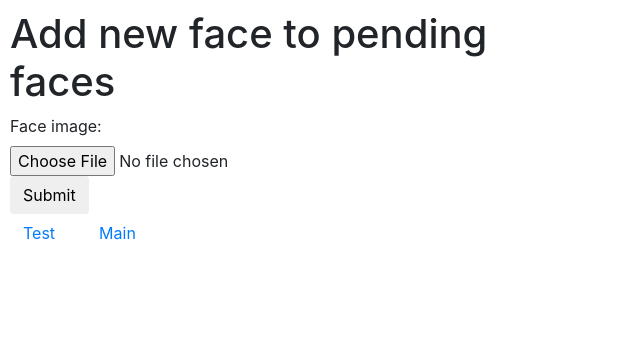
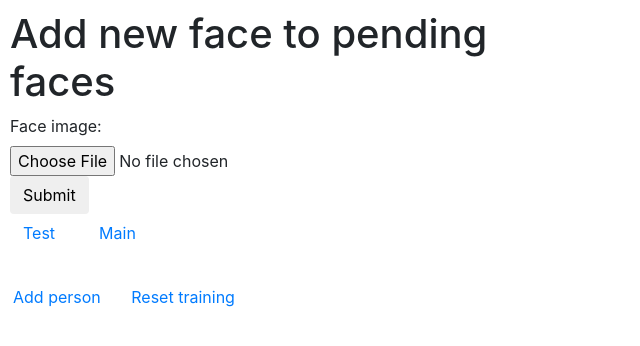
Before and after one commit to bedoron/ICUMisterControlPanel, a Flask app: page /add_face in a window 1280 px wide. Shown: the top 346 px of the page, without its empty margins (0-640 px from the left). Run offline with Flask 2, Linux system fonts and the light colour scheme; some libraries are stand-ins or nearby versions.

Commit message:
Some more fixed to corner cases

```diff
--- a/app/app.py
+++ b/app/app.py
@@ -268,7 +268,12 @@ def face_store():
                 return render_template('face_add_form.html', form=fuf, person_id_param='')
 
             known_group = PersonGroup.known_person_group()
-            result = known_group.add_face_to_person(person.person_id, face)
+            try:
+                result = known_group.add_face_to_person(person.person_id, face)
+            except CognitiveFaceException as ex:
+                flash(ex.msg, category='danger')
+                return render_template('face_add_form.html', form=fuf, person_id_param=id_param)
+
             person.trained_faces = person.trained_faces + [str(face.id)]  # Lists are immutable
             person.save()
             face.person = person.id
@@ -340,6 +345,7 @@ def create_person():
         else:
             person_id = PersonGroup.known_person_group().add_person_by_name(person_name)
             form.person_id.data = person_id
+            form.person_group = PersonGroup.known_person_group().name
             person = form.save(validate=False)  # type: Person
             flash('Person {} successfully save'.format(person_name), category='info')
 
@@ -423,7 +429,7 @@ def detect():
     identified_list, identified_dict = knowns.identify_face(detected_face_guid)
 
     candidates = identified_dict[detected_face_guid]
-    most_suitable = max(candidates, lambda record: record['confidence'])
+    most_suitable = max(candidates, key=lambda record: record['confidence'])
 
     icum_face_id = str(face.save(face_collection))
     person = Person.objects.get(person_id=most_suitable['personId'])
@@ -433,7 +439,7 @@ def detect():
         return jsonify(status='person is unknown'), 404
 
     _handle_face_notification(icum_face_id, person)
-    return jsonify(status='Notified person icum id {}'.format(str(person.id))), 200
+    return jsonify(result=candidates, status='Notified person icum id {}'.format(str(person.id))), 200
 
 
 if __name__ == '__main__':
--- a/app/templates/base.html
+++ b/app/templates/base.html
@@ -35,5 +35,11 @@
   {% endif %}
 {% endwith %}
     <div id="content" style="max-width: 500px; padding:10px;">{% block content %}{% endblock %}</div>
+
+<p class="navbar-btn">
+    <a href="{{ url_for('create_person') }}" class="btn btn-default">Add person</a>
+    <a href="{{ url_for('reset_training') }}" class="btn btn-default">Reset training</a>
+</p>
+
 </body>
 </html>
--- a/app/templates/pending_users.html
+++ b/app/templates/pending_users.html
@@ -34,10 +34,6 @@
     </tr>
     {% endfor %}
 </table>
-<p class="navbar-btn">
-    <a href="{{ url_for('add_face') }}" class="btn btn-default">Add face</a>
-    <a href="{{ url_for('reset_training') }}" class="btn btn-default">Reset training</a>
-</p>
 
 <!-- Modal -->
 <div id="myModal" class="modal fade" role="dialog">
```
Also changed, not shown: app/templates/show_person.html (+6 -1 lines).
